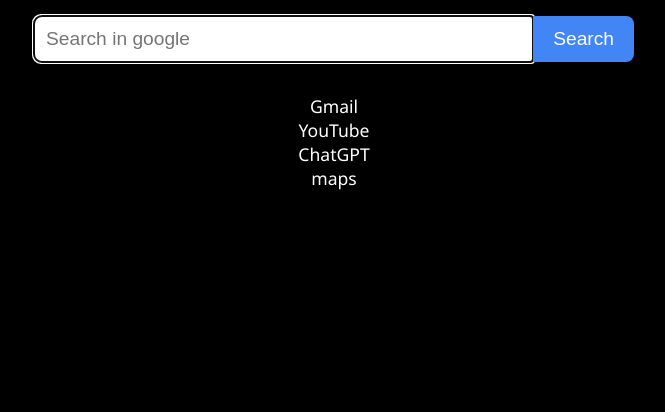
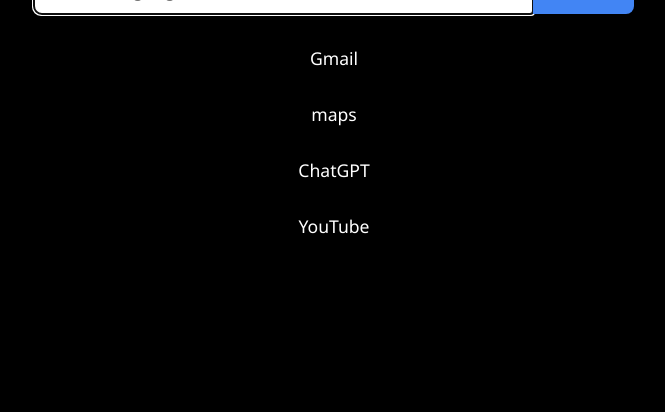
Before and after one commit to david-darmon/home_page, a plain HTML site: page index.html in a window 1280 px wide. Shown: the part 388-800 px from the top of the page, without its empty margins (306-971 px from the left). Drawn offline with Linux system fonts and the light colour scheme.

Commit message:
Update index.html

```diff
--- a/index.html
+++ b/index.html
@@ -14,12 +14,11 @@
     <input type="text" name="q" placeholder="Search in google" autofocus>
     <button type="submit">Search</button>
   </form>
-
-  <div class="quick-links">
-    <a href="https://gmail.com" target="_blank">Gmail</a>
-    <a href="https://youtube.com" target="_blank">YouTube</a>
-    <a href="https://chat.openai.com" target="_blank">ChatGPT</a>
-    <a href="https://maps.google.com" target="_blank">maps</a>
+<div class="buttons">
+  <div class="quick-links"> <a href="https://gmail.com" target="_blank">Gmail</a> </div>
+  <div class="quick-links"> <a href="https://maps.google.com" target="_blank">maps</a> </div>
+  <div class="quick-links"> <a href="https://chat.openai.com" target="_blank">ChatGPT</a> </div>
+  <div class="quick-links"> <a href="https://youtube.com" target="_blank">YouTube</a> </div>
   </div>
 <script src="home_page_js.js"></script>
 </body>
```
